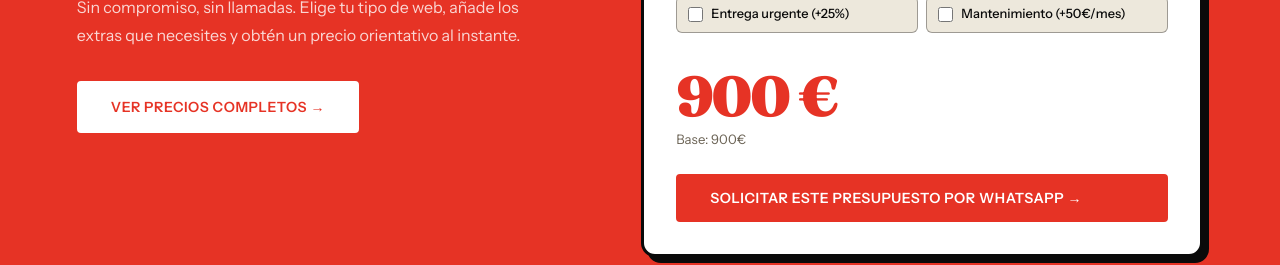
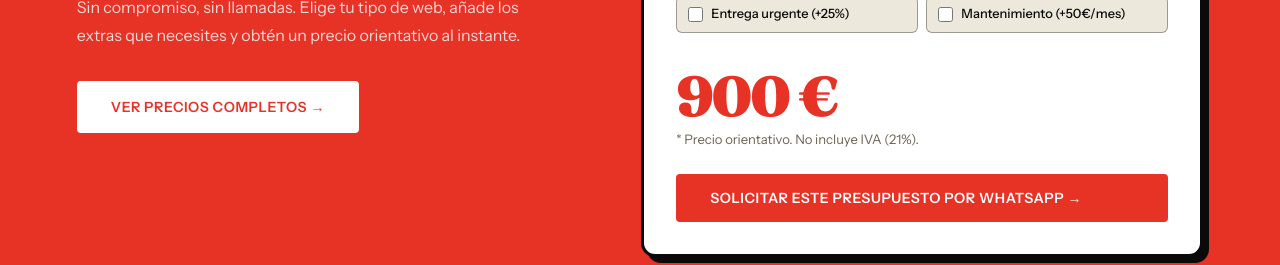
Before and after one commit to bielwebonline/site, a website: page index.html in a window 1280 px wide. Shown: the part 5380-5645 px from the top of the page. Drawn offline with Linux system fonts and the light colour scheme.

Commit message:
Add files via upload

```diff
--- a/assets/js/main.js
+++ b/assets/js/main.js
@@ -322,7 +322,7 @@ function initCalculator() {
 
     const breakdown = $('#calc-breakdown');
     if (breakdown) {
-      breakdown.innerHTML = `<span>Base: ${base.toLocaleString('es-ES')}€</span>${extras ? `<span> + Extras: ${extras.toLocaleString('es-ES')}€</span>` : ''}`;
+      breakdown.innerHTML = '* Precio orientativo. No incluye IVA (21%).';
     }
   }
 
--- a/index.html
+++ b/index.html
@@ -922,7 +922,7 @@
           </div>
         </div>
         <div class="calc-result-big" id="calc-result">900 €</div>
-        <div class="calc-breakdown" id="calc-breakdown">Base: 900€</div>
+        <div class="calc-breakdown" id="calc-breakdown">* Precio orientativo. No incluye IVA (21%).</div>
         <button class="btn btn-red" id="calc-send" style="width:100%">Solicitar este presupuesto por WhatsApp →</button>
       </div>
     </div>
```
Also changed, not shown: pages/precios.html (+1 -1 lines).
